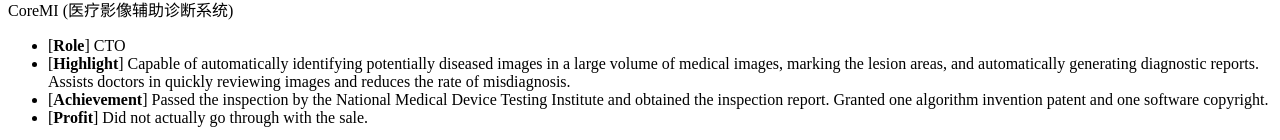
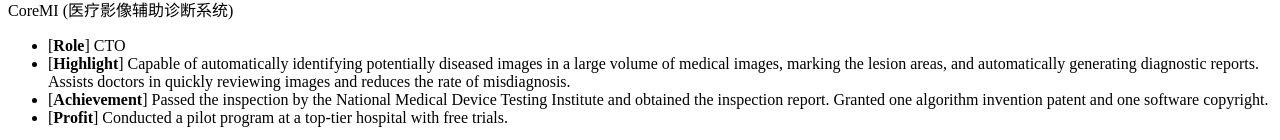
Before and after one commit to AILingXiao/AILingXiao.github.io, a Jekyll site: the page built from _pages/includes/pro.md, in a window 1280 px wide and 900 px high, scrolled down 1983 px. Shown: the part 757-897 px from the top of the window. Built offline with Jekyll 4.4.1, drawn with Linux system fonts in a browser that asks for light colours; our own code applies the rules of GitHub Pages for plain Markdown files.

Commit message:
Update pro.md

```diff
--- a/_pages/includes/pro.md
+++ b/_pages/includes/pro.md
@@ -48,6 +48,6 @@
 - [**Role**] CTO
 - [**Highlight**] Capable of automatically identifying potentially diseased images in a large volume of medical images, marking the lesion areas, and automatically generating diagnostic reports. Assists doctors in quickly reviewing images and reduces the rate of misdiagnosis.
 - [**Achievement**] Passed the inspection by the National Medical Device Testing Institute and obtained the inspection report. Granted one algorithm invention patent and one software copyright.
-- [**Profit**] Did not actually go through with the sale.
+- [**Profit**] Conducted a pilot program at a top-tier hospital with free trials.
 </div>
 </div>
```
